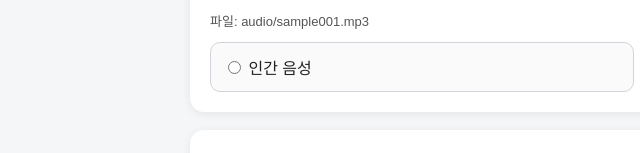
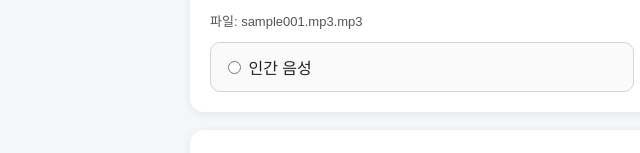
Before and after one commit to TeaPack0127/survey, a plain HTML site: page index.html in a window 1280 px wide. Shown: the part 646-799 px from the top of the page, 0-640 px from the left. Drawn offline with Linux system fonts and the light colour scheme.

Commit message:
index.html

```diff
--- a/index.html
+++ b/index.html
@@ -175,7 +175,7 @@
 
     const audioFiles = Array.from({ length: TOTAL_QUESTIONS }, (_, i) => {
       const num = String(i + 1).padStart(3, "0");
-      return `audio/sample${num}.mp3`;
+      return `sample${num}.mp3.mp3`;
     });
 
     const questionsContainer = document.getElementById("questions");
```
